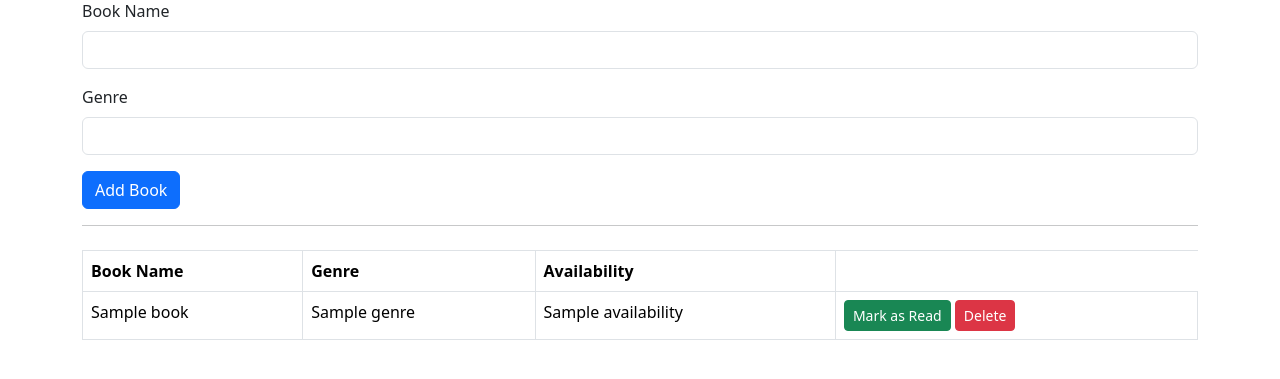
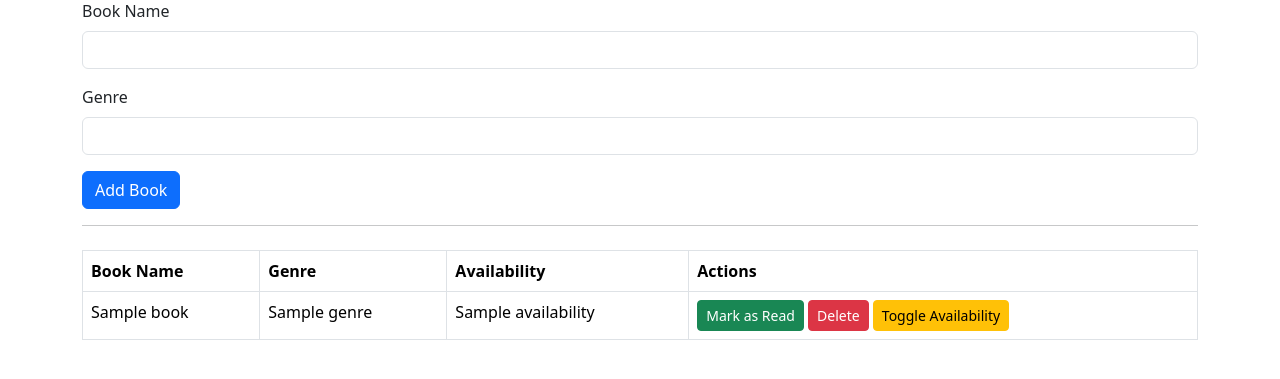
Before and after one commit to Hannah3141/Hacklahoma2025, a Flask app: template templates/index.html in a window 1280 px wide. Shown: the part 81-460 px from the top of the page. Run offline with Flask 3, Linux system fonts and the light colour scheme; the template is opened without the code that fills it: most values are stand-ins (such as "Sample title", 1, 10 or a date in 2020).

Commit message:
manually toggle book availability

```diff
--- a/app.py
+++ b/app.py
@@ -13,32 +13,19 @@ def index():
 # Route to add a new book
 @app.route('/add_book', methods=['POST'])
 def add_book():
-    # Get data from the form
     book_name = request.form['book_name']
     genre = request.form['genre']
+    availability = "Available"
 
-    # Set a placeholder availability value for now
-    availability = "Available"  # Placeholder value for now
-
-    # Create a new book dictionary
-    new_book = {
-        'name': book_name,
-        'genre': genre,
-        'availability': availability
-    }
-
-    # Add the book to the list
+    new_book = {'name': book_name, 'genre': genre, 'availability': availability}
     books.append(new_book)
 
-    # Return the new book as a JSON response
     return jsonify(new_book)
 
 # Route to delete a book
 @app.route('/delete_book', methods=['POST'])
 def delete_book():
     book_name = request.form['book_name']
-
-    # Find and remove the book from the list
     global books
     books = [book for book in books if book['name'] != book_name]
 
@@ -49,7 +36,6 @@ def delete_book():
 def mark_read():
     book_name = request.form['book_name']
 
-    # Find the book and update its availability
     for book in books:
         if book['name'] == book_name:
             book['availability'] = "Read"
@@ -57,5 +43,18 @@ def mark_read():
 
     return jsonify({'status': 'marked', 'book_name': book_name, 'availability': "Read"})
 
+# Route to toggle book availability
+@app.route('/toggle_availability', methods=['POST'])
+def toggle_availability():
+    book_name = request.form['book_name']
+    new_availability = request.form['new_availability']
+
+    for book in books:
+        if book['name'] == book_name:
+            book['availability'] = new_availability
+            break
+
+    return jsonify({'status': 'updated', 'book_name': book_name, 'availability': new_availability})
+
 if __name__ == '__main__':
     app.run(debug=True)
--- a/templates/index.html
+++ b/templates/index.html
@@ -32,6 +32,7 @@
                 <th>Book Name</th>
                 <th>Genre</th>
                 <th>Availability</th>
+                <th>Actions</th>
             </tr>
         </thead>
         <tbody id="book-table-body">
@@ -41,10 +42,9 @@
                     <td>{{ book['genre'] }}</td>
                     <td>{{ book['availability'] }}</td>
                     <td>
-                        <!-- Mark as Read Button -->
                         <button class="btn btn-success btn-sm mark-read-btn">Mark as Read</button>
-                        <!-- Delete Button -->
                         <button class="btn btn-danger btn-sm delete-btn">Delete</button>
+                        <button class="btn btn-warning btn-sm toggle-availability-btn">Toggle Availability</button>
                     </td>
                 </tr>
             {% endfor %}
@@ -71,7 +71,6 @@ $(document).ready(function() {
                 genre: genre
             },
             success: function(response) {
-                // Append the new book to the table with buttons
                 let newRow = `<tr id="book-${response.name}">
                     <td>${response.name}</td>
                     <td>${response.genre}</td>
@@ -79,6 +78,7 @@ $(document).ready(function() {
                     <td>
                         <button class="btn btn-success btn-sm mark-read-btn">Mark as Read</button>
                         <button class="btn btn-danger btn-sm delete-btn">Delete</button>
+                        <button class="btn btn-warning btn-sm toggle-availability-btn">Toggle Availability</button>
                     </td>
                 </tr>`;
                 $('#book-table-body').append(newRow);
@@ -150,6 +150,26 @@ $(document).ready(function() {
             }
         });
     });
+
+    // Handle the Toggle Availability button
+    $(document).on('click', '.toggle-availability-btn', function() {
+        let row = $(this).closest('tr');
+        let bookName = row.find('td').first().text();
+        let availability = row.find('td').eq(2).text();
+        let newAvailability = (availability === 'Available') ? 'Unavailable' : 'Available';
+
+        $.ajax({
+            type: 'POST',
+            url: '/toggle_availability',
+            data: { book_name: bookName, new_availability: newAvailability },
+            success: function(response) {
+                row.find('td').eq(2).text(newAvailability);
+            },
+            error: function() {
+                alert("There was an error updating availability.");
+            }
+        });
+    });
 });
 </script>
 
```
